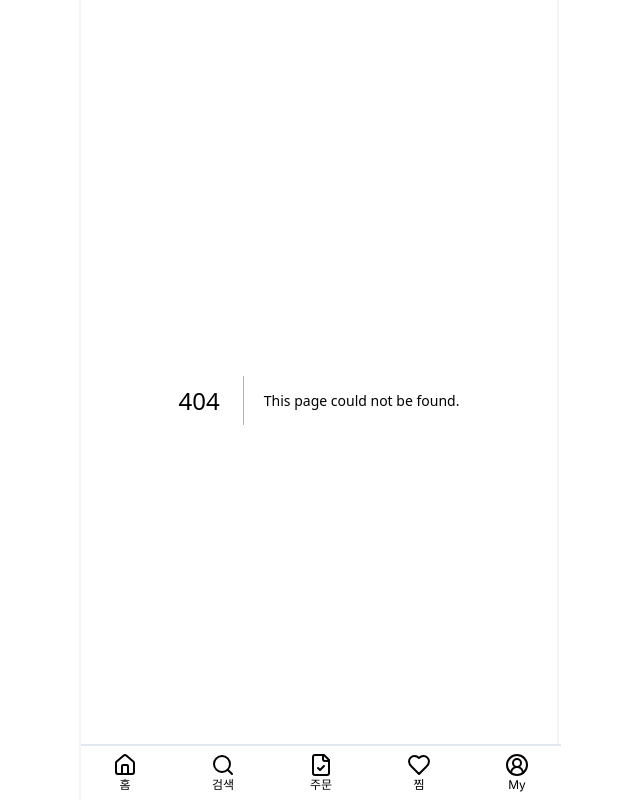
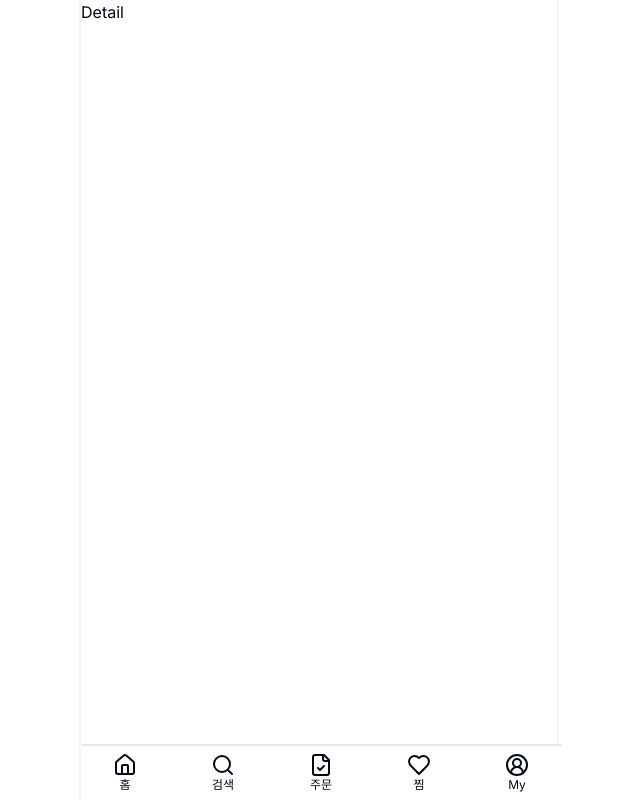
Before and after one commit to kichul7493/icd01-team01-o2o1-fe, a Next.js app: page /store/1/detail in a window 1280 px wide. Before the commit this address had no page. Shown: the whole page, without its empty margins (321-961 px from the left). Built offline with nearby package versions, Linux system fonts and the light colour scheme.

Commit message:
Fix: 가게 상세보기 링크 수정

```diff
--- /dev/null
+++ b/src/app/store/[id]/detail/page.tsx
@@ -0,0 +1,7 @@
+import React from 'react'
+
+const page = () => {
+  return <>Detail</>
+}
+
+export default page
--- a/src/components/storeDetail/StoreInfo.tsx
+++ b/src/components/storeDetail/StoreInfo.tsx
@@ -17,7 +17,7 @@ const StoreInfo: React.FC<StoreInfoProps> = ({ address, contact, star, reviewCou
           <p className="pt-2 text-base/[18px]">{contact}</p>
         </div>
         <nav>
-          <Link href="/store">
+          <Link href="/store/1/detail">
             <div className="flex items-center gap-1">
               <span className="text-base/[18px]">매장 정보</span>
               <ChevronRight />
```
